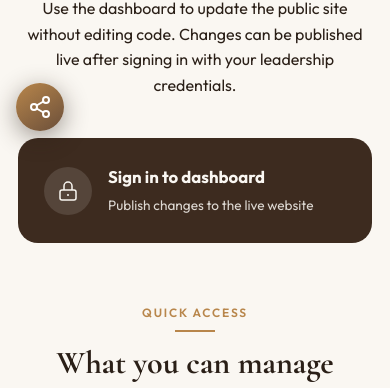
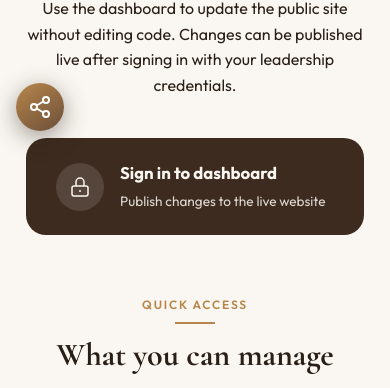
Before and after one commit to hillarytaley-ops/Gotabgaa-australia, a website: page portal.html in a window 390 px wide. Shown: the part 665-1053 px from the top of the page. Drawn offline with nearby package versions, Linux system fonts and the light colour scheme.

Commit message:
Center and narrow the portal sign-in button.
Co-authored-by: Cursor <cursoragent@cursor.com>

```diff
--- a/css/style.css
+++ b/css/style.css
@@ -3562,8 +3562,9 @@ body.modal-open {
 }
 
 .portal__actions {
-  display: grid;
-  grid-template-columns: repeat(auto-fit, minmax(280px, 1fr));
+  display: flex;
+  justify-content: center;
+  flex-wrap: wrap;
   gap: 20px;
   margin-bottom: 56px;
 }
@@ -3572,11 +3573,13 @@ body.modal-open {
   display: flex;
   align-items: center;
   gap: 16px;
-  padding: 24px;
+  padding: 20px 28px;
   border-radius: var(--radius-lg);
   text-decoration: none;
   transition: transform var(--transition), box-shadow var(--transition);
   border: 2px solid transparent;
+  max-width: 380px;
+  width: 100%;
 }
 
 .portal__action:hover {
@@ -3721,7 +3724,11 @@ body.modal-open {
 
 @media (max-width: 768px) {
   .portal__actions {
-    grid-template-columns: 1fr;
+    padding: 0 8px;
+  }
+
+  .portal__action {
+    max-width: 340px;
   }
 }
 
```
